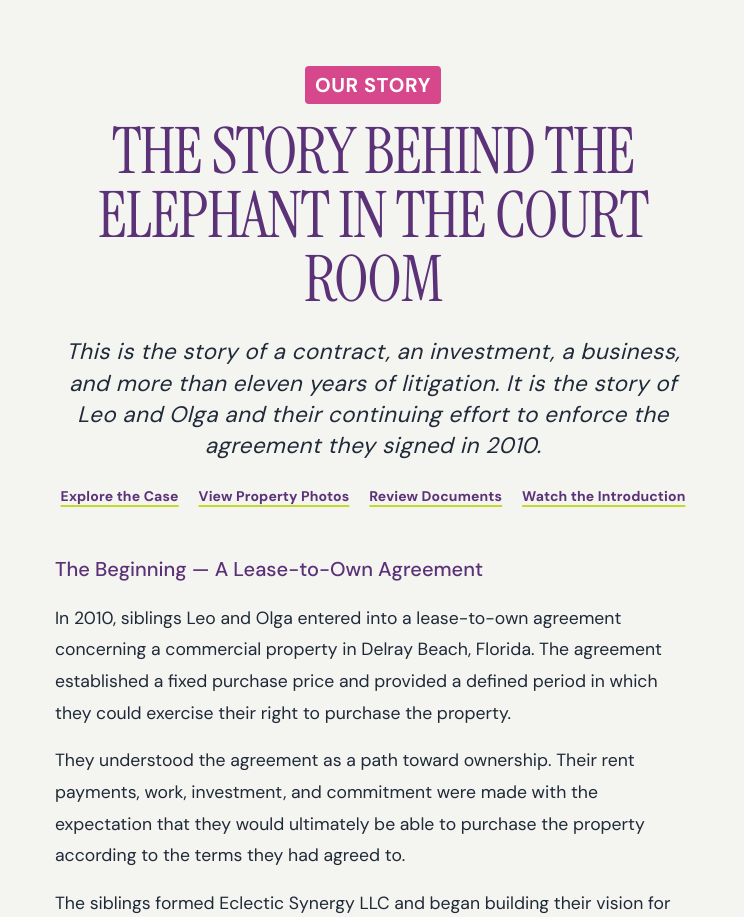
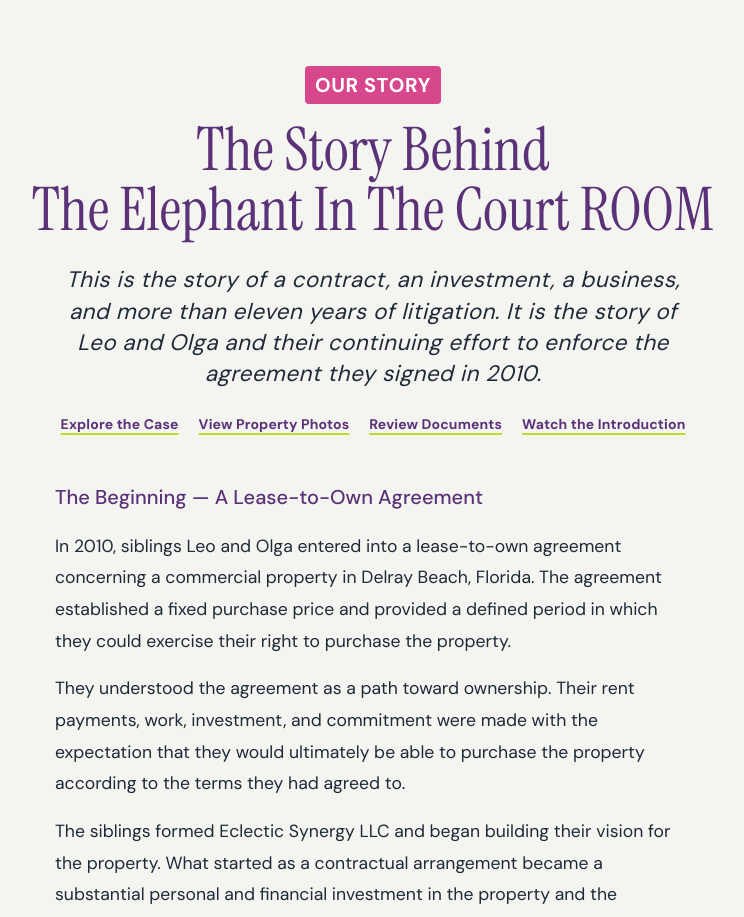
Before and after one commit to gladys20266/the-elephant-in-the-court-room, a React (Vite) app: page /our-story in a window 1280 px wide. Shown: the part 1220-2137 px from the top of the page, without its empty margins (267-1011 px from the left). Built offline with nearby package versions, Linux system fonts and the light colour scheme.

Commit message:
Describe what you changed

```diff
--- a/src/pages/OurStory.tsx
+++ b/src/pages/OurStory.tsx
@@ -165,12 +165,30 @@ export default function OurStory() {
                 OUR STORY
               </span>
 
-              <h1
-                id="our-story-heading"
-                className="reveal-child text-section-title text-purple"
-              >
-                The Story Behind The Elephant In The Court Room
-              </h1>
+            <h1
+  id="our-story-heading"
+  className="
+    reveal-child
+    flex
+    w-full
+    flex-col
+    items-center
+    text-center
+    text-4xl
+    sm:text-5xl
+    lg:text-6xl
+    text-purple
+    leading-[1.05]
+  "
+>
+  <span className="block whitespace-nowrap">
+    The Story Behind
+  </span>
+
+  <span className="block whitespace-nowrap">
+    The Elephant In The Court ROOM
+  </span>
+</h1>
 
               <p
                 id="our-story-description"
--- a/src/sections/CaseDetails.tsx
+++ b/src/sections/CaseDetails.tsx
@@ -86,9 +86,7 @@ export default function CaseDetails() {
   id="case-heading"
   className="
     reveal-child
-              text-3xl
-              sm:text-4xl
-              lg:text-section-title
+    text-section-title
     text-purple
     leading-tight
     mb-5
--- a/src/sections/DocumentsPreview.tsx
+++ b/src/sections/DocumentsPreview.tsx
@@ -29,9 +29,7 @@ export default function DocumentsPreview() {
   id="documents-preview-heading"
   className="
     reveal-child
-                text-3xl
-                sm:text-4xl
-                lg:text-section-title
+    text-section-title
     text-purple
     leading-tight
     mb-5
--- a/src/sections/StorySnapshot.tsx
+++ b/src/sections/StorySnapshot.tsx
@@ -27,14 +27,12 @@ export default function StorySnapshot() {
             <h2
               id="story-heading"
               className="
-                reveal-child
-                text-3xl
-                sm:text-4xl
-                lg:text-section-title
-                text-purple
-                leading-tight
-                mb-5
-              "
+  reveal-child
+  text-section-title
+  text-purple
+  leading-tight
+  mb-5
+"
             >
               The Death of the Contract
             </h2>
```
Lines whose indentation alone changed are shown as unchanged.
